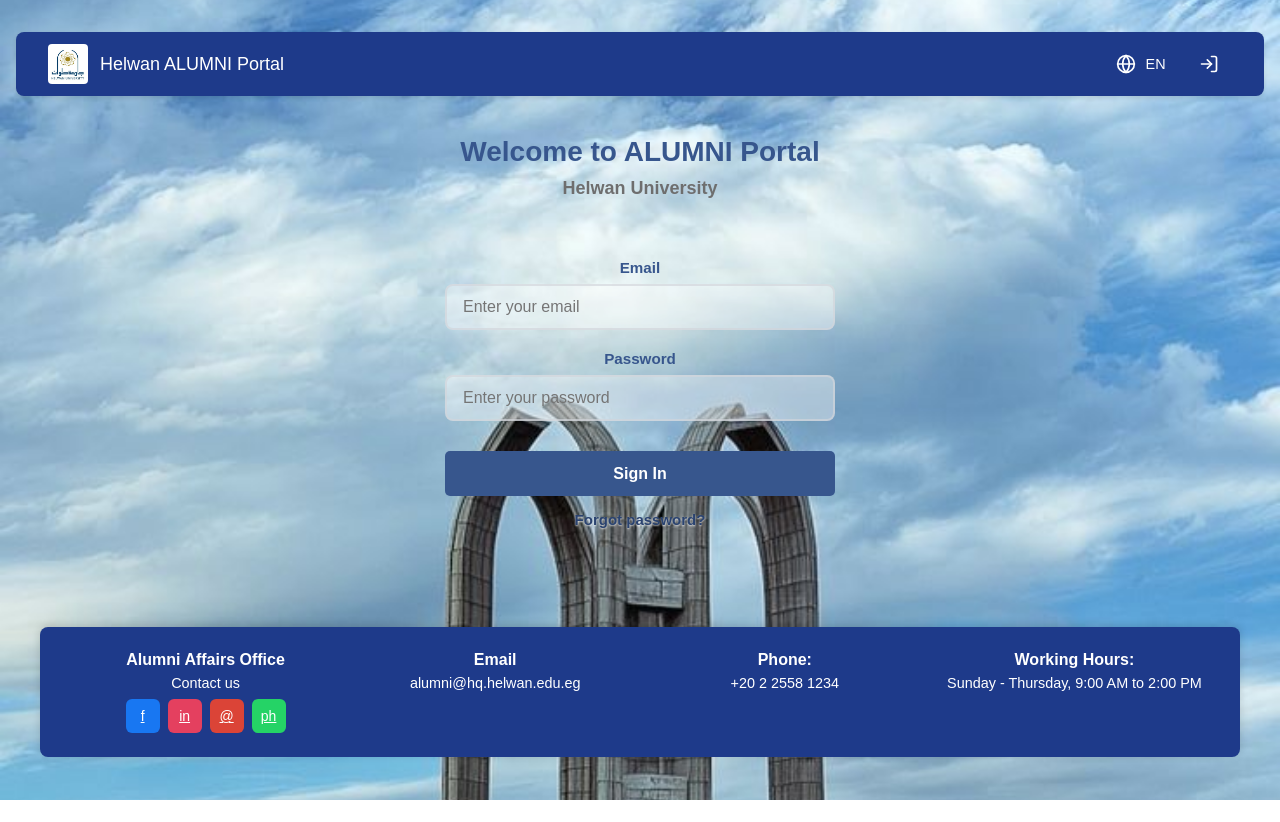
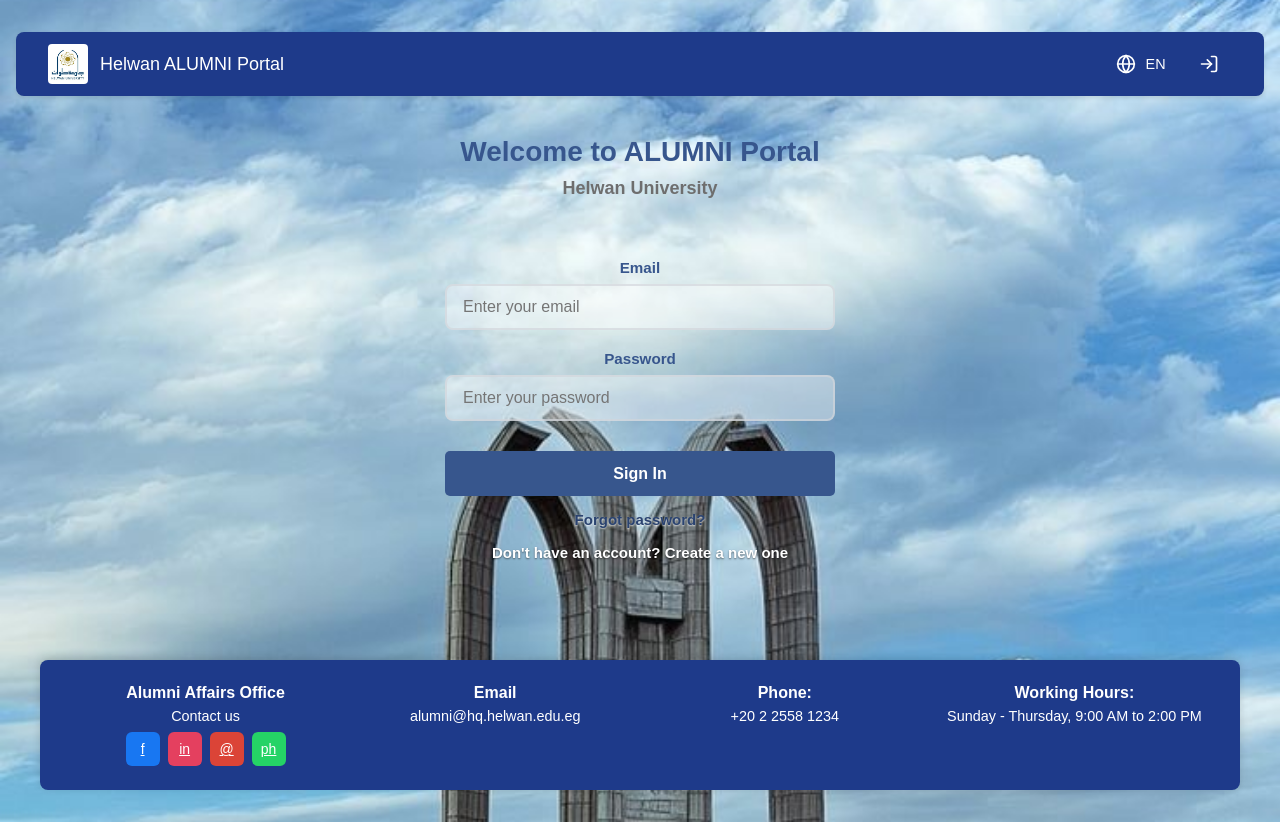
Before and after one commit to Maloka-119/Alumni-Portal-project-GP, a React (Create React App) app in the folder frontend-alumni/: page /helwan-alumni-portal/login in a window 1280 px wide. Before the commit the page ends 800 px from the top, so only its background shows below. Built offline with nearby package versions, Linux system fonts and the light colour scheme.

Commit message:
Update dont-have-account yo login

```diff
--- a/frontend-alumni/src/auth/Login.css
+++ b/frontend-alumni/src/auth/Login.css
@@ -189,3 +189,21 @@
     width: 100%;
   }
 }
+.dont-have-account {
+  text-align: center;
+  margin-top: 15px;
+  color: #ffffff; /* أبيض */
+  text-decoration: none;
+  font-size: 15px;
+  font-weight: 600;
+  cursor: pointer;
+  transition: all 0.3s;
+  display: inline-block;
+  position: relative;
+  text-shadow: 0 1px 2px rgba(0, 0, 0, 0.5); /* ظل خفيف للنص */
+}
+
+.dont-have-account:hover {
+  color: #f0f0f0; /* أبيض فاتح عند hover */
+  text-decoration: underline;
+}
--- a/frontend-alumni/src/auth/Login.jsx
+++ b/frontend-alumni/src/auth/Login.jsx
@@ -142,6 +142,15 @@
             <p className="forgot-link" onClick={() => setShowReset(true)}>
               {t("forgotPassword")}
             </p>
+            <p
+            className="dont-have-account"
+            onClick={() => navigate("/helwan-alumni-portal/register")}
+            >
+              {t("dontHaveAccount")}
+            </p>
+
+
+
           </form>
         </div>
 
--- a/frontend-alumni/src/i18n/general.js
+++ b/frontend-alumni/src/i18n/general.js
@@ -39,7 +39,9 @@
         passwordsNotMatch: "Passwords do not match",
       registrationSuccess: "Registration successful",
       registrationFailed: "Registration failed",
-      somethingWrong: "Something went wrong"
+      somethingWrong: "Something went wrong",
+      "dontHaveAccount": "Don't have an account? Create a new one"
+
       }
     },
     ar: {
@@ -82,7 +84,8 @@
         passwordsNotMatch: "كلمتا المرور غير متطابقتين",
         registrationSuccess: "تم التسجيل بنجاح",
         registrationFailed: "فشل التسجيل",
-        somethingWrong: "حدث خطأ ما"
+        somethingWrong: "حدث خطأ ما",
+        "dontHaveAccount": "ليس لديك حساب؟ انشئ حساب جديد"
       }
     }
   };
```
